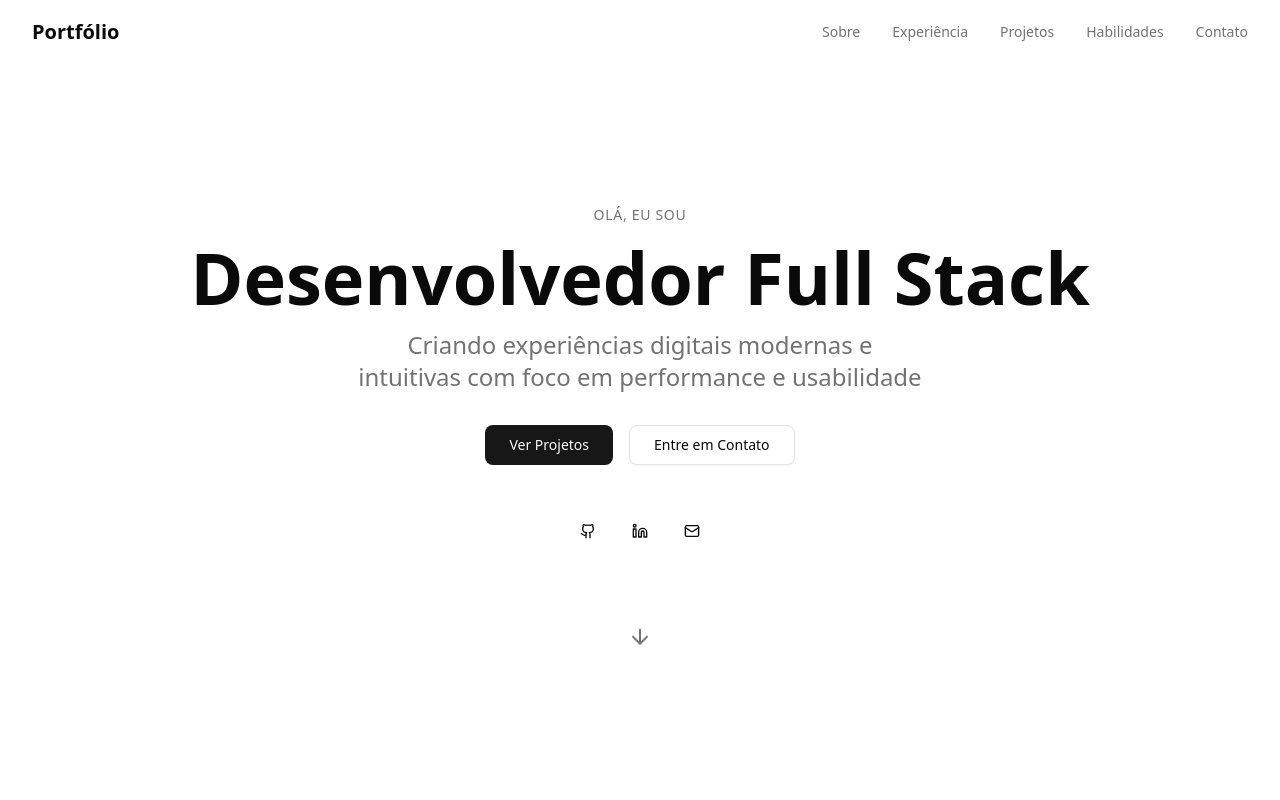
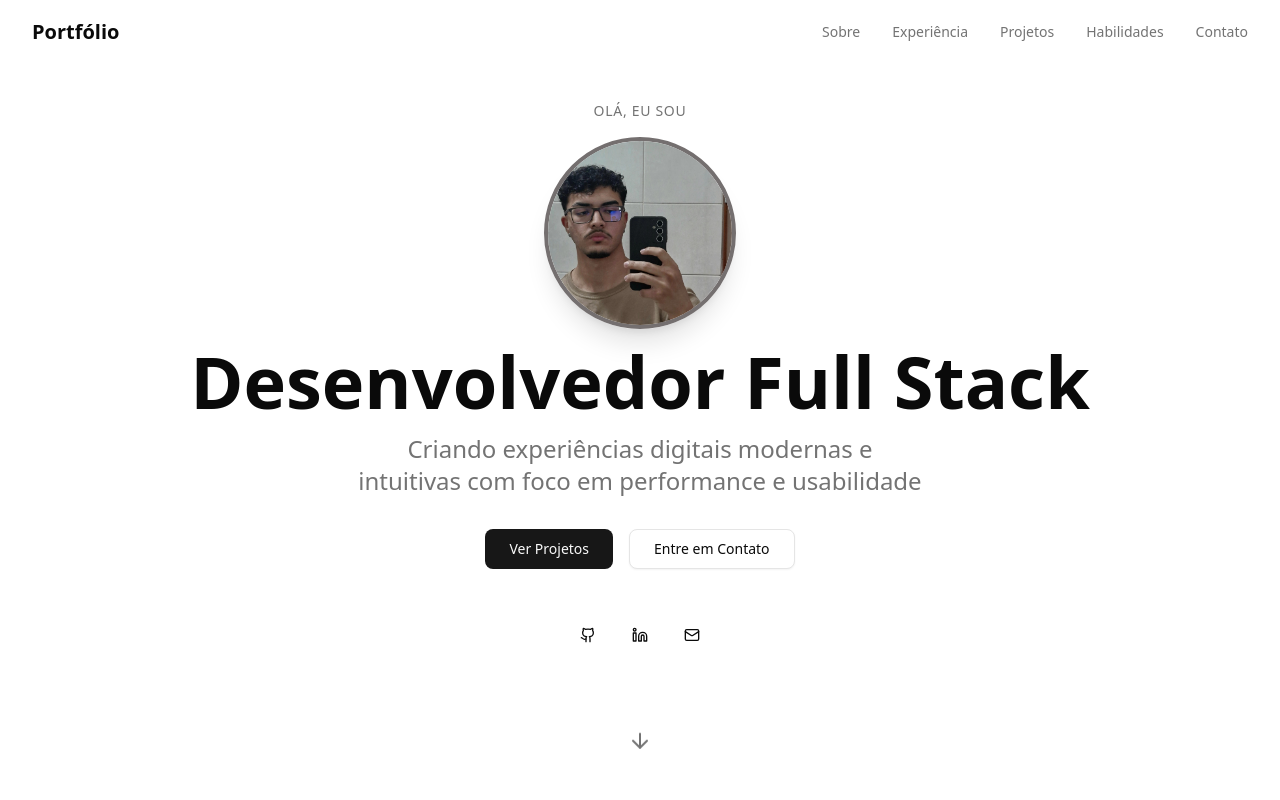
Before and after one commit to FelipeHondei/PortifolioV1, a Next.js app: page / in a window 1280 px wide. Shown: the top 800 px of the page. Built offline with nearby package versions, Linux system fonts and the light colour scheme.

Commit message:
Profile image

```diff
--- a/components/hero.tsx
+++ b/components/hero.tsx
@@ -8,6 +8,15 @@ export function Hero() {
         <div className="text-center space-y-8">
           <div className="space-y-4">
             <p className="text-sm font-medium text-muted-foreground uppercase tracking-wider">Olá, eu sou</p>
+             <div className="flex justify-center">
+              <div className="relative w-32 h-32 sm:w-40 sm:h-40 lg:w-48 lg:h-48">
+                <img
+                  src="/profile.jpg"
+                  alt="Foto de perfil"
+                  className="w-full h-full object-cover rounded-full border-4 border-accent shadow-xl"
+                />
+              </div>
+            </div>
             <h1 className="text-5xl sm:text-6xl lg:text-7xl font-bold text-balance">Desenvolvedor Full Stack</h1>
             <p className="text-xl sm:text-2xl text-muted-foreground max-w-2xl mx-auto text-balance">
               Criando experiências digitais modernas e intuitivas com foco em performance e usabilidade
```
Also changed, not shown: public/Mídia (1).jpg (added), public/profile.jpg (added).
